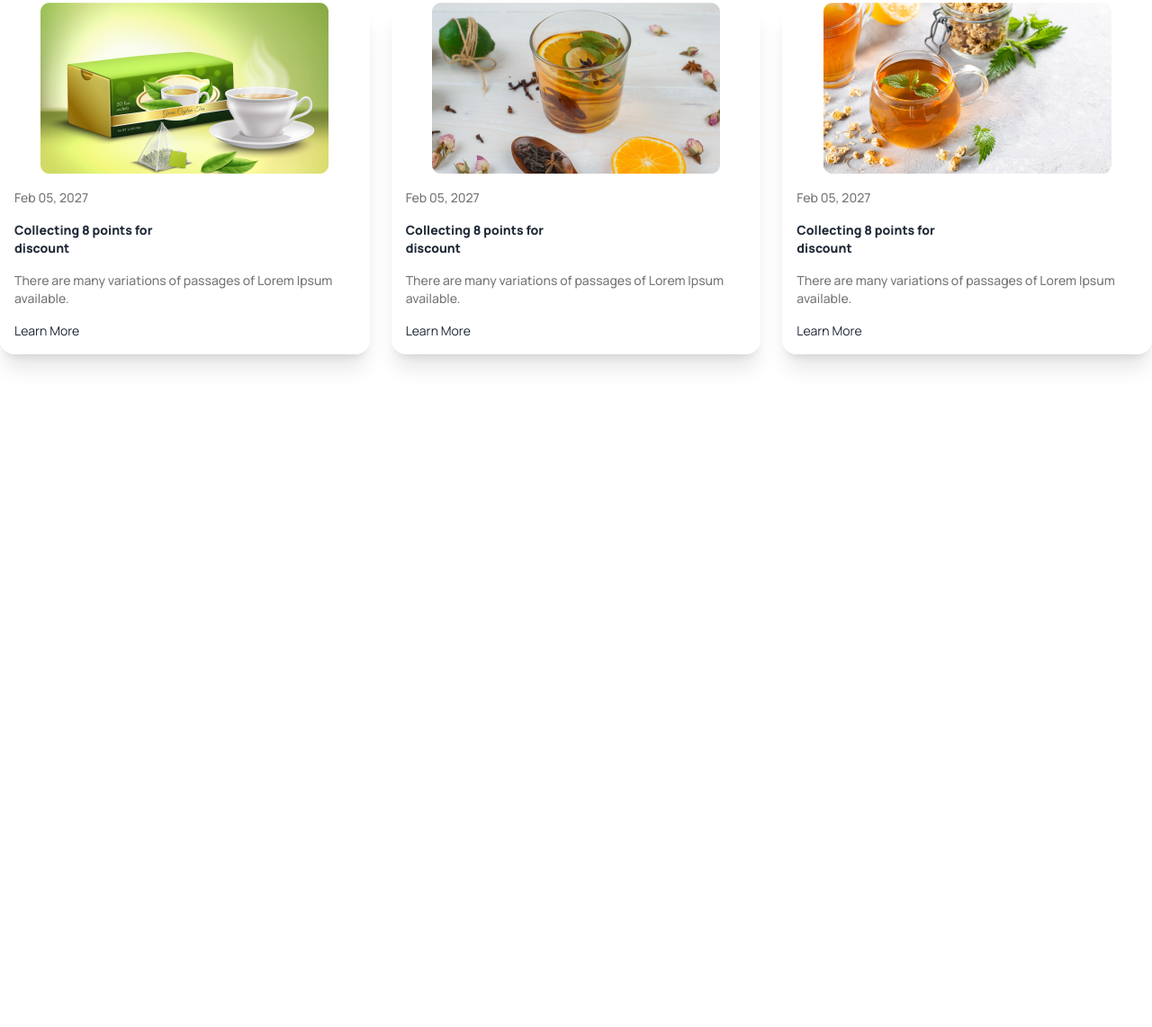
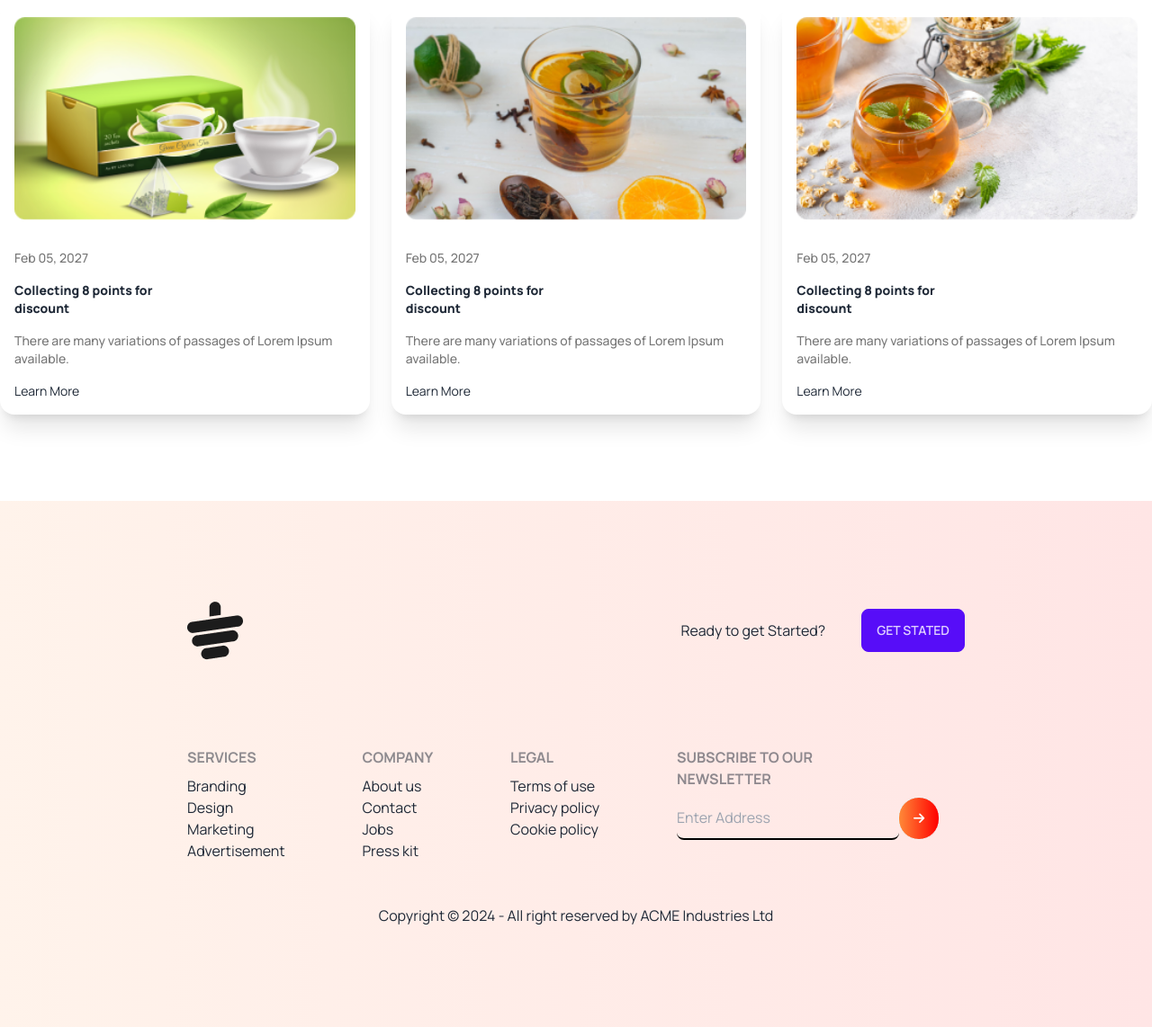
Before and after one commit to Yeasir7/tea-house-with-daisyui, a plain HTML site: page index.html in a window 1280 px wide. Shown: the part 2833-3975 px from the top of the page at 90% size. Before the commit the page ends 3323 px from the top, so only its background shows below. Drawn offline with nearby package versions, Linux system fonts and the light colour scheme.

Commit message:
last commit

```diff
--- a/index.html
+++ b/index.html
@@ -29,6 +29,7 @@
             'costom-gradient': 'linear-gradient(180deg, #F4F4F4 0%, rgba(244, 244, 244, 0.00) 100%)',
             'costom-gradient-2': 'linear-gradient(270deg, #F00 0%, #FF8938 100%)',
             'costom-gradient-3': 'linear-gradient(90deg, #D9D9D9 0%, rgba(255, 255, 255, 0.00) 100%)',
+            'costom-gradient-4': 'linear-gradient(270deg, rgba(255, 0, 0, 0.10) 0%, rgba(255, 137, 56, 0.10) 100%)',
         }
         }
       }
@@ -182,7 +183,7 @@
           <div class="grid gap-6 grid-cols-1 md:grid-cols-2 lg:grid-cols-3">
             <!-- card 1 -->
             <div class="card card-compact bg-base-100 shadow-xl">
-              <figure><img src="images/news-1.png" alt="Shoes" /></figure>
+              <img class="p-4" src="images/news-1.png" alt="Shoes" >
               <div class="card-body space-y-2">
                 <p class="font-medium text-[#777] text-left">Feb 05, 2027</p>
                 <h2 class="text-sm font-extrabold text-left">Collecting 8 points for <br> discount</h2>
@@ -192,7 +193,8 @@
             </div>
             <!-- card 2 -->
             <div class="card card-compact bg-base-100 shadow-xl">
-              <figure><img src="images/news-2.png" alt="Shoes" /></figure>
+
+              <img class="p-4" src="images/news-2.png" alt="Shoes" />
               <div class="card-body space-y-2">
                 <p class="font-medium text-[#777] text-left">Feb 05, 2027</p>
                 <h2 class="text-sm font-extrabold text-left">Collecting 8 points for <br> discount</h2>
@@ -202,7 +204,7 @@
             </div>
             <!-- card 3 -->
             <div class="card card-compact bg-base-100 shadow-xl">
-              <figure><img src="images/news-3.png" alt="Shoes" /></figure>
+              <img class="p-4" src="images/news-3.png" alt="Shoes" />
               <div class="card-body space-y-2">
                 <p class="font-medium text-[#777] text-left">Feb 05, 2027</p>
                 <h2 class="text-sm font-extrabold text-left">Collecting 8 points for <br> discount</h2>
@@ -213,6 +215,54 @@
           </div>
         </section>
     </main>
-    <footer></footer>
+    <footer class="lg:px-52 lg:py-28 bg-costom-gradient-4">
+      <div class="mb-24 flex flex-col lg:flex-row justify-between">
+        <img src="images/cup.png" alt="">
+        <div class="flex items-center gap-10">
+          <p>Ready to get Started?</p>
+          <button class="btn btn-primary">Get Stated</button>
+        </div>
+      </div>
+      <div class="flex flex-col lg:flex-row justify-between gap-8 text-base-content">
+        <nav class="flex flex-col">
+          <h6 class="footer-title">Services</h6>
+          <a class="link link-hover">Branding</a>
+          <a class="link link-hover">Design</a>
+          <a class="link link-hover">Marketing</a>
+          <a class="link link-hover">Advertisement</a>
+        </nav>
+        <nav class="flex flex-col">
+          <h6 class="footer-title">Company</h6>
+          <a class="link link-hover">About us</a>
+          <a class="link link-hover">Contact</a>
+          <a class="link link-hover">Jobs</a>
+          <a class="link link-hover">Press kit</a>
+        </nav>
+        <nav class="flex flex-col">
+          <h6 class="footer-title">Legal</h6>
+          <a class="link link-hover">Terms of use</a>
+          <a class="link link-hover">Privacy policy</a>
+          <a class="link link-hover">Cookie policy</a>
+        </nav>
+        <form>
+          <h6 class="footer-title">
+            Subscribe to our
+            <br>
+            Newsletter
+          </h6>
+          <fieldset class="form-control w-80">
+            <div class="join">
+              <input type="text" placeholder="Enter Address" class="pr-14 bg-transparent border-b-2 border-black" />
+              <button class="btn bg-gradient-to-r from-[#FF8938] to-[#F00] rounded-full text-white">
+                <i class="fa-solid fa-arrow-right"></i>
+              </button>
+            </div>
+          </fieldset>
+        </form>
+      </div>
+      <div class="text-center mt-12">
+        <p>Copyright © 2024 - All right reserved by ACME Industries Ltd</p>
+    </div>
+    </footer>
 </body>
 </html>
```
